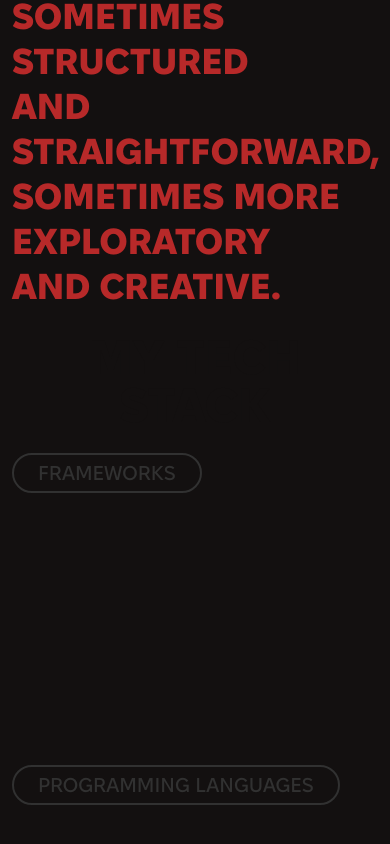
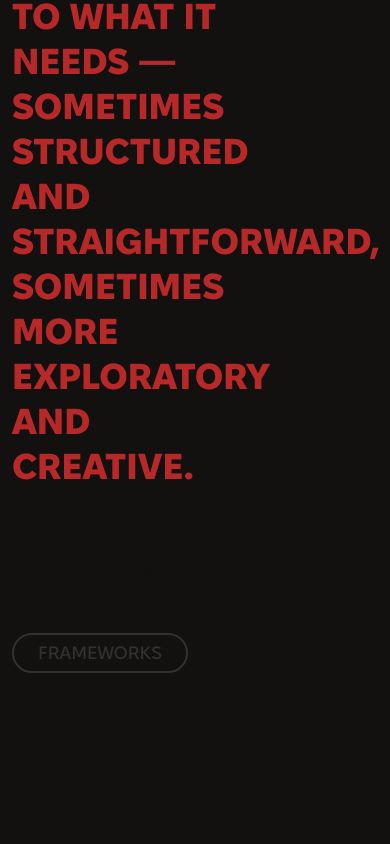
Before and after one commit to DanielYankovych/yankovych-dev, a Next.js app: page / in a window 390 px wide. Shown: the part 1132-1976 px from the top of the page. Built offline with nearby package versions, Linux system fonts and the light colour scheme.

Commit message:
complex UI update - desktop (wip)

```diff
--- a/src/components/getInTouch.jsx
+++ b/src/components/getInTouch.jsx
@@ -5,7 +5,7 @@ import gsap from "gsap";
 import { Button } from "@/components/button";
 import { EMAIL_LINK, LINKEDIN_LINK } from "@/data";
 import Link from "next/link";
-import FallingText from "@/components/FallingText";
+import FallingText from "@/components/fallingText";
 
 export const GetInTouch = () => {
   const sectionRef = useRef(null);
--- a/src/components/techStack/techStack.jsx
+++ b/src/components/techStack/techStack.jsx
@@ -51,7 +51,7 @@ export const TechStack = () => {
 
       gsap.fromTo(
         techStackRef.current,
-        { y: 80 },
+        { y: 60 },
         {
           y: 0,
           duration: 2,
@@ -64,7 +64,7 @@ export const TechStack = () => {
       );
 
       gsap.to(techStackRef.current, {
-        yPercent: -80,
+        yPercent: -60,
         ease: "none",
         scrollTrigger: {
           trigger: techStackRef.current,
@@ -133,31 +133,30 @@ export const TechStack = () => {
     <div ref={sectionRef} className="w-full">
       <div
         ref={paragraphRef}
-        className="w-full text-red-500 text-4xl md:text-5xl leading-tight"
+        className="w-3/4 text-red-500 text-4xl md:text-5xl leading-tight"
       >
-        Every project has its own character, <br />
-        so I adapt my process to what <br />
-        it needs — sometimes structured <br />
-        and straightforward, <br />
-        sometimes more exploratory <br />
-        and creative.
+        <div className="w-full pr-3">
+          Every project has its own character, so I adapt my process to what it
+          needs — sometimes structured and straightforward, sometimes more
+          exploratory and creative.
+        </div>
       </div>
 
       <div
         ref={techStackRef}
-        className="text-dark text-5xl md:text-6xl lg:text-7xl 2xl:text-8xl md:-ml-1 leading-none my-6 md:my-16 text-center"
+        className="text-dark text-5xl md:text-6xl lg:text-7xl 2xl:text-8xl md:-ml-1 leading-none py-6 md:py-16 text-center"
       >
         My tech stack
       </div>
 
-      <div className="flex justify-start items-center text-xl font-fixel-medium">
+      <div className="flex justify-start items-center text-lg md:text-xl font-fixel-medium">
         <div className="text-gray-500 border-2 border-gray-500 px-6 py-1 rounded-full">
           Frameworks
         </div>
       </div>
 
       <div ref={frameworksListRef} className="w-full overflow-hidden">
-        <div className="w-auto flex justify-start md:justify-center items-start gap-6 md:gap-20 overflow-x-auto no-scrollbar py-12">
+        <div className="w-auto flex justify-start md:justify-center items-start gap-6 md:gap-20 overflow-x-auto no-scrollbar py-8 md:py-12">
           {FRAMEWORKS.map((framework, idx) => (
             <div key={idx} ref={(el) => (frameworksRef.current[idx] = el)}>
               <TechStackBox
@@ -170,13 +169,13 @@ export const TechStack = () => {
         </div>
       </div>
 
-      <div className="flex justify-start items-center text-xl font-fixel-medium pt-16">
+      <div className="flex justify-start items-center text-lg md:text-xl font-fixel-medium pt-8 md:pt-16">
         <div className="text-gray-500 border-2 border-gray-500 px-6 py-1 rounded-full">
           Programming languages
         </div>
       </div>
       <div ref={languagesListRef} className="w-full overflow-hidden">
-        <div className="w-auto flex justify-start md:justify-center items-start gap-6 md:gap-20 overflow-x-auto overflow-y-hidden no-scrollbar py-12">
+        <div className="w-auto flex justify-start md:justify-center items-start gap-6 md:gap-20 overflow-x-auto overflow-y-hidden no-scrollbar py-8 md:py-12">
           {PROGRAMMING_LANGUAGES.map((language, idx) => (
             <div key={idx} ref={(el) => (languagesRef.current[idx] = el)}>
               <TechStackBox name={language.name} logo={language.logo} />
@@ -185,13 +184,13 @@ export const TechStack = () => {
         </div>
       </div>
 
-      <div className="flex justify-start items-center text-xl font-fixel-medium pt-16">
+      <div className="flex justify-start items-center text-lg md:text-xl font-fixel-medium pt-8 md:pt-16">
         <div className="text-gray-500 border-2 border-gray-500 px-6 py-1 rounded-full">
           Tools
         </div>
       </div>
       <div ref={toolsListRef} className="w-full overflow-hidden">
-        <div className="w-auto flex justify-start md:justify-center items-start gap-6 md:gap-20 overflow-x-auto overflow-y-hidden no-scrollbar py-12">
+        <div className="w-auto flex justify-start items-start gap-6 md:gap-20 overflow-x-auto overflow-y-hidden no-scrollbar py-8 md:py-12">
           {TOOLS.map((tool, idx) => (
             <div key={idx} ref={(el) => (toolsRef.current[idx] = el)}>
               <TechStackBox name={tool.name} logo={tool.logo} />
--- a/src/components/workWay.jsx
+++ b/src/components/workWay.jsx
@@ -38,22 +38,22 @@ export const WorkWay = () => {
         },
       });
 
-      gsap.fromTo(
-        wordsRef.current,
-        { x: (i) => (i % 2 === 0 ? 150 : -150) },
-        {
-          x: 0,
-          ease: "none",
-          duration: 3,
-          stagger: 1,
+      const words = gsap.utils.toArray(wordsRef.current);
+
+      gsap
+        .timeline({
           scrollTrigger: {
             trigger: wordsSectionRef.current,
-            start: "top center",
-            end: "bottom center",
-            scrub: 2,
+            start: "top 95%",
+            end: "bottom 90%",
+            scrub: 1,
           },
-        },
-      );
+        })
+        .fromTo(
+          words,
+          { x: (i) => gsap.utils.wrap([150, -150])(i) },
+          { x: 0, ease: "none", stagger: 0.2 }, // NO duration here
+        );
     });
 
     return () => ctx.revert();
@@ -71,20 +71,20 @@ export const WorkWay = () => {
 
       <div
         ref={wordsSectionRef}
-        className="text-dark text-5xl md:text-6xl lg:text-7xl 2xl:text-8xl leading-tight pt-6 md:pt-16 md:ml-[24.5vw]"
+        className="text-dark text-5xl md:text-6xl lg:text-7xl 2xl:text-8xl leading-tight pt-6 md:pt-16 text-center"
       >
         {WORK_WAY.map((word, idx) => (
           <div
             key={idx}
             ref={(el) => (wordsRef.current[idx] = el)}
-            className="transition-all ease-in-out duration-200 hover:text-red-500"
+            className="transition-colors ease-in-out duration-200 hover:text-red-500"
           >
             {word}
           </div>
         ))}
       </div>
 
-      <div className="w-full pt-12 md:pt-32 pb-12 flex justify-start items-center">
+      <div className="w-full pt-12 md:pt-32 pb-12 flex justify-end items-center">
         <div>
           <div className="text-dark text-4xl md:text-5xl mb-8">Check my</div>
           <Button
--- a/src/data/index.js
+++ b/src/data/index.js
@@ -57,20 +57,8 @@ export const PROGRAMMING_LANGUAGES = [
 
 export const TOOLS = [
   {
-    name: "Apollo",
-    logo: APOLLO_LOGO,
-  },
-  {
-    name: "OpenAI",
-    logo: OPEANAI_LOGO,
-  },
-  {
     name: "Redux",
     logo: REDUX_LOGO,
-  },
-  {
-    name: "Jest",
-    logo: JEST_LOGO,
   },
   {
     name: "GSAP",
@@ -81,15 +69,37 @@ export const TOOLS = [
     logo: AWS_LOGO,
   },
   {
+    name: "Apollo",
+    logo: APOLLO_LOGO,
+  },
+  {
     name: "DnD kit",
     logo: DND_LOGO,
+  },
+  {
+    name: "OpenAI",
+    logo: OPEANAI_LOGO,
+  },
+  {
+    name: "Jest",
+    logo: JEST_LOGO,
   },
 ];
 
 export const WORK_WAY = [
-  "Thoughtful",
-  "decisions,",
-  "clean execution,",
-  "attention",
-  "to the details.",
+  // "Thoughtful",
+  // "decisions,",
+  // "clean execution,",
+  // "attention",
+  // "to the details.",
+  "Precise",
+  "Strategic",
+  "Robust",
+  "Intuitive",
+  "Scalable",
+  "Insightful",
+  "Reliable",
+  "Consistent",
+  "Adaptable",
+  "Elegant",
 ];
```
Also changed, not shown: src/components/fallingText.jsx (renamed from src/components/FallingText.jsx).
